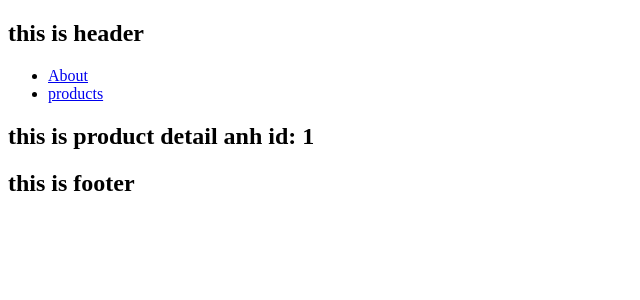
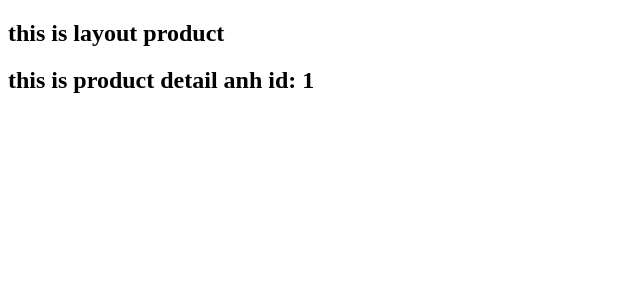
Before and after one commit to Hanh20021706/nuxtjs, a Nuxt app: page /products/1 in a window 1280 px wide. Shown: the top 300 px of the page, without its empty margins (0-640 px from the left). Built offline with nearby package versions, Linux system fonts and the light colour scheme.

Commit message:
feat: layout individual

```diff
--- /dev/null
+++ b/layouts/products.vue
@@ -0,0 +1,11 @@
+<template>
+  <!-- tạo một layout mới riêng biệt cho các page nào sử dụng nó  -->
+  <div>
+    <h2>this is layout product</h2>
+    <slot />
+  </div>
+</template>
+
+<script setup></script>
+
+<style lang="scss" scoped></style>
--- a/pages/products/[id].vue
+++ b/pages/products/[id].vue
@@ -7,6 +7,11 @@
 <script setup>
 // sử dụng useRoute đẻ lấy được id của sản phẩm
 const { id } = useRoute().params;
+
+// sau đó gọi chúng ở đây để sử dụng
+definePageMeta({
+  layout: "products",
+});
 </script>
 
 <style scoped></style>
```
